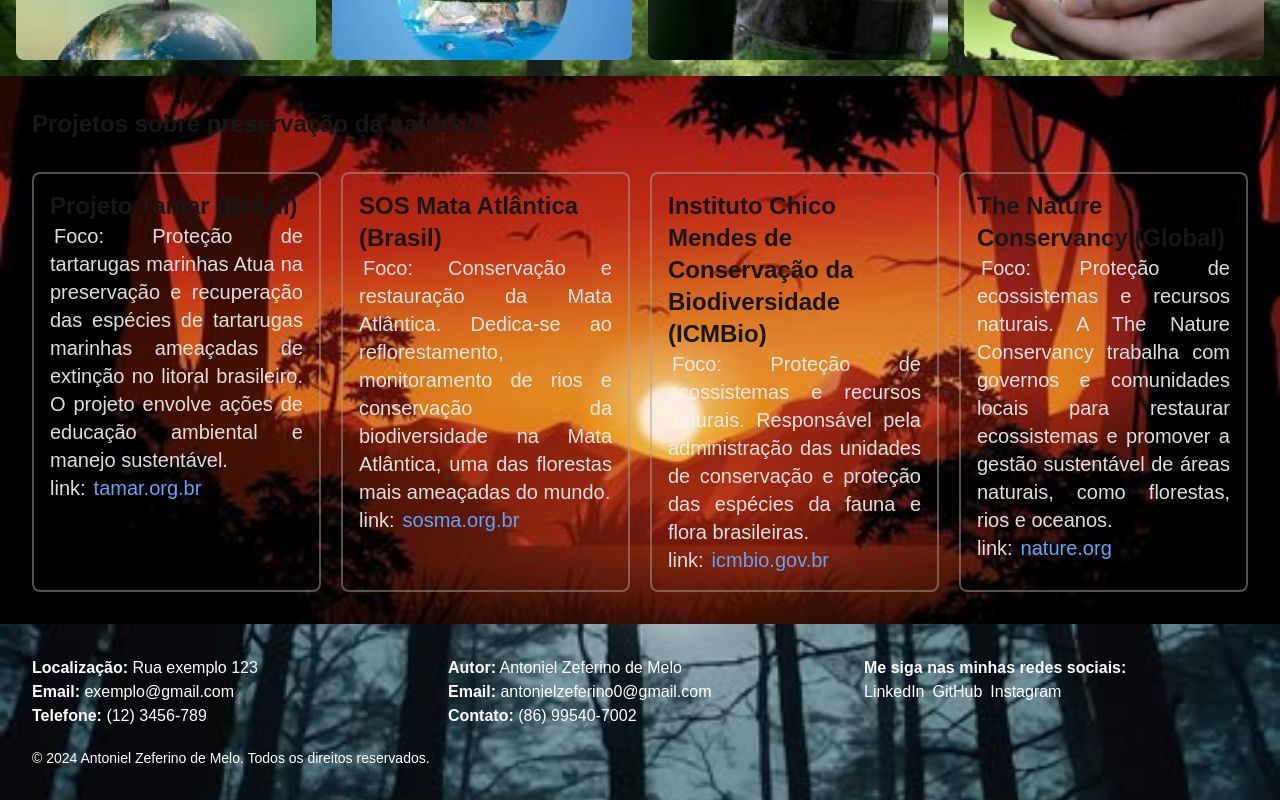
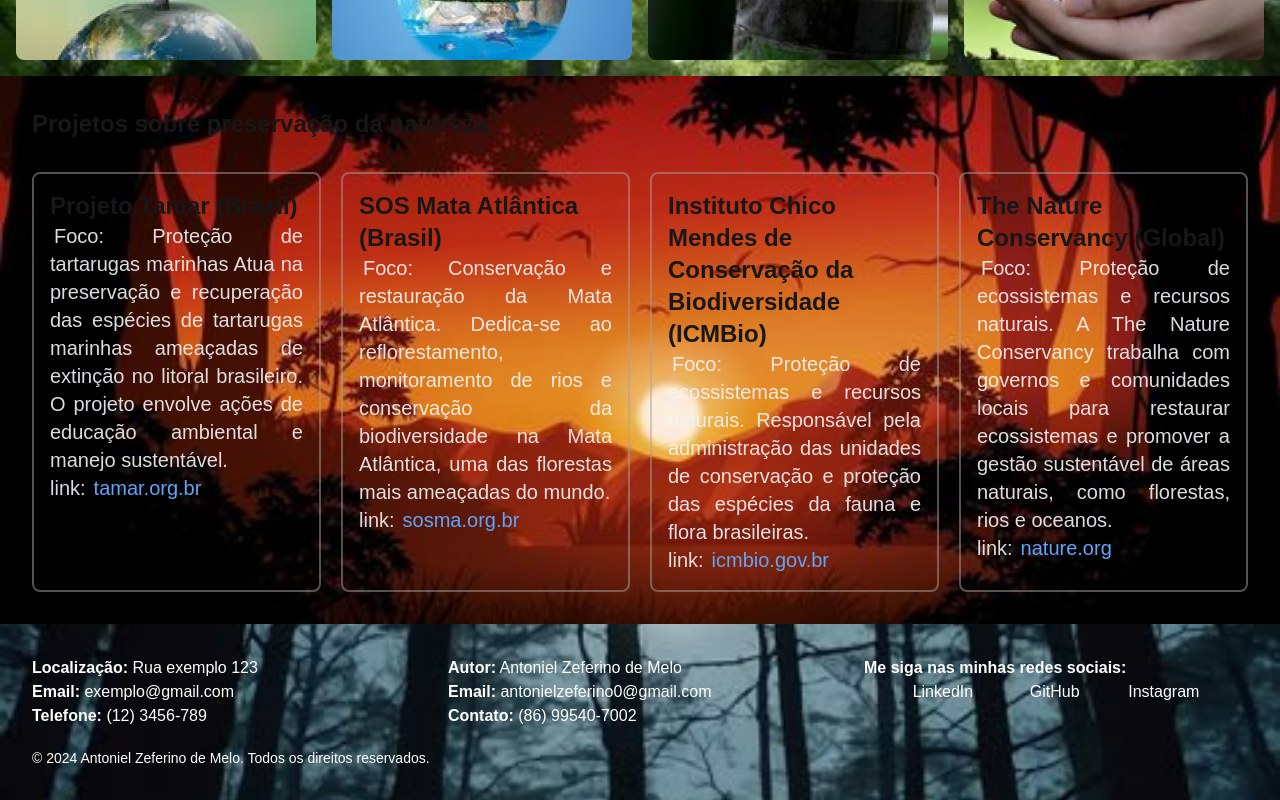
Before and after one commit to antonielzeferino/save-nature, a Next.js app: page / in a window 1280 px wide. Shown: the part 1204-2004 px from the top of the page. Built offline with nearby package versions, Linux system fonts and the light colour scheme.

Commit message:
(page)[style] contact links style

```diff
--- a/src/app/page.tsx
+++ b/src/app/page.tsx
@@ -82,9 +82,11 @@
 
           <div>
             <p><strong>Me siga nas minhas redes sociais:</strong></p>
-            <a href="https://www.linkedin.com" target="_blank" className="text-white mr-2">LinkedIn</a>
-            <a href="https://github.com" target="_blank" className="text-white mr-2">GitHub</a>
-            <a href="https://www.instagram.com" target="_blank" className="text-white">Instagram</a>
+            <div className="flex justify-evenly">
+              <a href="https://www.linkedin.com/in/antonielzeferino" target="_blank" className="text-white hover:text-blue-500 mr-2">LinkedIn</a>
+              <a href="https://github.com/antonielzeferino" target="_blank" className="text-white hover:text-blue-500">GitHub</a>
+              <a href="https://www.instagram.com/antonielzeferino" target="_blank" className="text-white hover:text-blue-500">Instagram</a>
+            </div>
           </div>
         </div>
 
```
